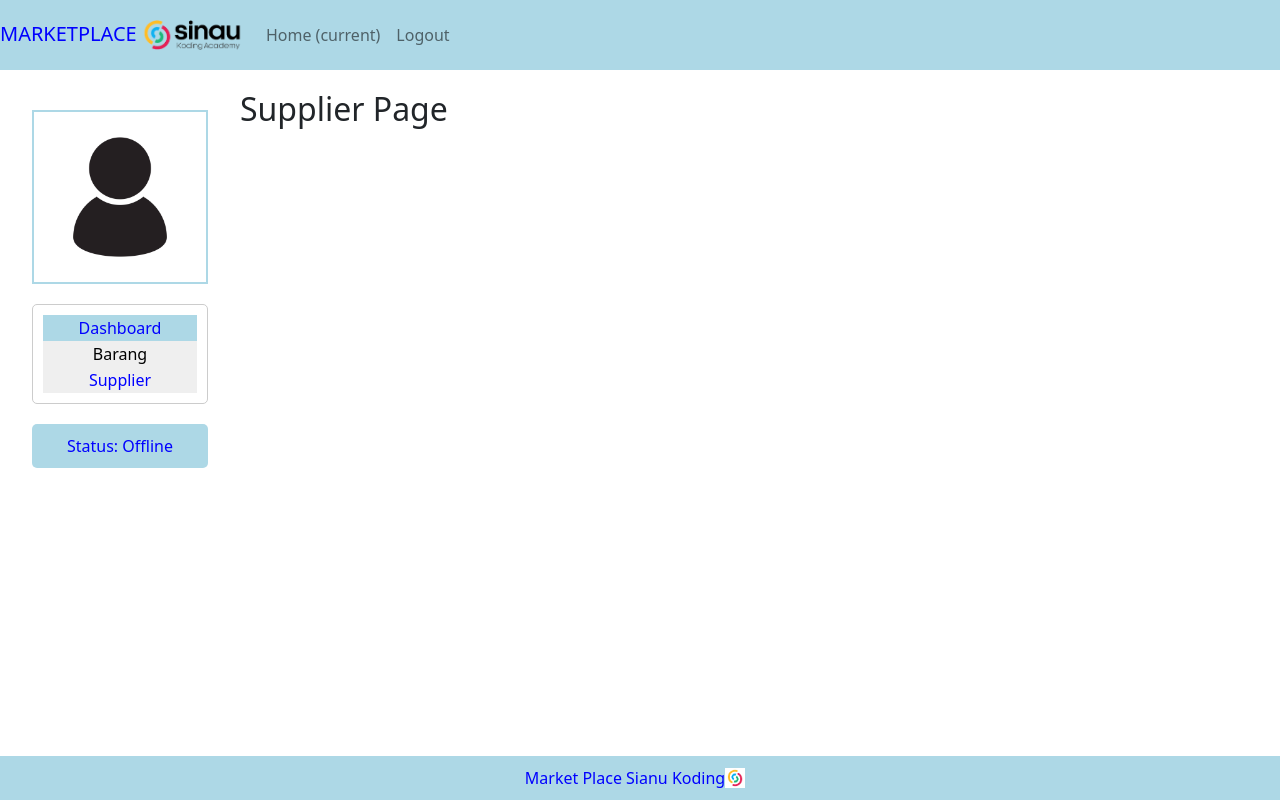
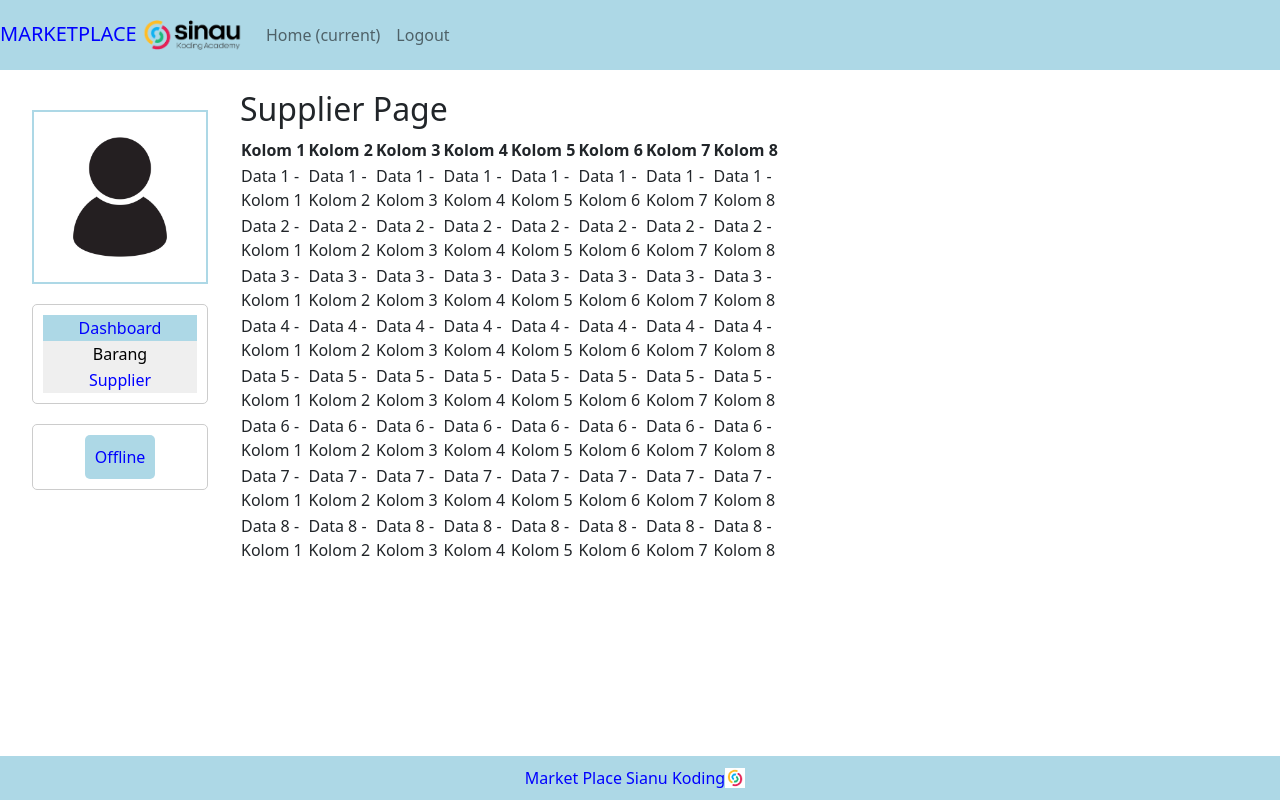
Before and after one commit to naufaldawam/interview-pt-mega-giga-solusindo, a Vue app: page /supplierpage in a window 1280 px wide. Built offline with nearby package versions, Linux system fonts and the light colour scheme; no server answers; sample sign-in values are in the browser's storage.

Commit message:
update isOnline menyertakan waktu online dan waktu login && menyiapkan template barang dan supplier

```diff
--- a/src/views/Barang.vue
+++ b/src/views/Barang.vue
@@ -13,6 +13,34 @@
   <div class="content">
 
     <h2>Barang Page</h2>
+      <div>
+        <table>
+          <thead>
+            <tr>
+              <th>Kolom 1</th>
+              <th>Kolom 2</th>
+              <th>Kolom 3</th>
+              <th>Kolom 4</th>
+              <th>Kolom 5</th>
+              <th>Kolom 6</th>
+              <th>Kolom 7</th>
+              <th>Kolom 8</th>
+            </tr>
+          </thead>
+          <tbody>
+            <tr v-for="row in 8" :key="row">
+              <td>Data {{ row }} - Kolom 1</td>
+              <td>Data {{ row }} - Kolom 2</td>
+              <td>Data {{ row }} - Kolom 3</td>
+              <td>Data {{ row }} - Kolom 4</td>
+              <td>Data {{ row }} - Kolom 5</td>
+              <td>Data {{ row }} - Kolom 6</td>
+              <td>Data {{ row }} - Kolom 7</td>
+              <td>Data {{ row }} - Kolom 8</td>
+            </tr>
+          </tbody>
+        </table>
+      </div>
 
   </div>
 </div>
@@ -23,7 +51,7 @@ import Sidebar from '@/views/Sidebar.vue';
 
 
 export default {
-  name: 'SupplierPage',
+  name: 'barangPage',
   components: {
     Sidebar
   },
@@ -50,23 +78,5 @@ export default {
   padding: 20px;
 }
 
-.user-info {
-  margin-bottom: 20px;
-}
 
-.menu {
-  margin-bottom: 20px;
-}
-
-.list {
-  margin-bottom: 20px;
-}
-
-.status {
-  margin-bottom: 20px;
-}
-
-.pagination {
-  margin-bottom: 20px;
-}
 </style>
--- a/src/views/Sidebar.vue
+++ b/src/views/Sidebar.vue
@@ -47,11 +47,21 @@
         </div>
       </div>
     </div>
-    <div class="status-section">
+    <div class="menu-section">
+      <div class="menu-border">
+        <div class="menu-container">
+          <span class="status-online">{{ isOnline ? 'Online' : 'Offline' }}</span>
+          <span v-if="isOnline" class="font-size: small">Hari Online: {{ onlineSince }}</span>
+          <span v-if="isOnline" class="font-size: small">Waktu Online: {{ onlineDuration }}</span>
+        </div>
+      </div>
+    </div>
+    <!-- <div class="status-section">
       <div class="status-online">
         <span>Status: {{ isOnline ? 'Online' : 'Offline' }}</span>
-      </div>
-    </div>
+        <span v-if="isOnline">Sejak: {{ onlineSince }}</span>
+        <span v-if="isOnline">Durasi Online: {{ onlineDuration }}</span></div>
+    </div> -->
   </div>
 </template>
 
@@ -98,8 +108,8 @@ export default {
       // Decode token payload
       const payload = token.split('.')[1];
       const decodedPayload = atob(payload);
-      const { sub: username , exp: expirationTime} = JSON.parse(decodedPayload);
-      const ambilDataUsername = username;
+      const { sub: username , exp: expirationTime, iat: issuedAtTime} = JSON.parse(decodedPayload);
+      // const ambilDataUsername = username;
 
       // console.log("payload: ", payload);
       // console.log("decode payload: ", JSON.stringify(decodedPayload) );
@@ -132,13 +142,42 @@ export default {
             //   console.log('Status: Offline');
             // }
             this.isOnline = currentTime < expirationTime;
+            if (this.isOnline) {
+              const loginTime = new Date(issuedAtTime * 1000); // Convert to milliseconds
+              const options = { weekday: 'long', year: 'numeric', month: 'long', day: 'numeric', hour: 'numeric', minute: 'numeric' };
+              //ambil waktu login dengan format yy-mm-dd
+              const year = loginTime.getFullYear();
+              const month = String(loginTime.getMonth() + 1).padStart(2, '0');
+              const day = String(loginTime.getDate()).padStart(2, '0');
+              this.onlineSince = `${year}-${month}-${day}`;
+              //ambil waktu dia login dari jam berapa
+              const loginHour = loginTime.getHours();
+              const loginMinute = loginTime.getMinutes();
+              const loginSecond = loginTime.getSeconds();
+              this.onlineDuration = `${loginHour.toString().padStart(2, '0')}:${loginMinute.toString().padStart(2, '0')}:${loginSecond.toString().padStart(2, '0')}`;
+            }
           }
         })
         .catch((error) => {
           console.error(error);
         });
-    }
-      ,
+      },
+      formatDuration(durationInSeconds) {
+        const hours = Math.floor(durationInSeconds / 3600);
+        const minutes = Math.floor((durationInSeconds % 3600) / 60);
+        const seconds = durationInSeconds % 60;
+
+        let durationString = '';
+        if (hours > 0) {
+          durationString += `${hours} jam `;
+        }
+        if (minutes > 0) {
+          durationString += `${minutes} menit `;
+        }
+        durationString += `${seconds} detik`;
+
+        return durationString;
+      },
       setActiveMenu(path) {
         if (path === '/dashboard') {
           this.activeMenu = 'dashboard';
@@ -273,4 +312,7 @@ export default {
   background-color: lightblue;
 }
 
+.span-menu{
+
+}
 </style>
--- a/src/views/Supplier.vue
+++ b/src/views/Supplier.vue
@@ -13,7 +13,34 @@
   <div class="content">
 
     <h2>Supplier Page</h2>
-
+      <div>
+        <table>
+          <thead>
+            <tr>
+              <th>Kolom 1</th>
+              <th>Kolom 2</th>
+              <th>Kolom 3</th>
+              <th>Kolom 4</th>
+              <th>Kolom 5</th>
+              <th>Kolom 6</th>
+              <th>Kolom 7</th>
+              <th>Kolom 8</th>
+            </tr>
+          </thead>
+          <tbody>
+            <tr v-for="row in 8" :key="row">
+              <td>Data {{ row }} - Kolom 1</td>
+              <td>Data {{ row }} - Kolom 2</td>
+              <td>Data {{ row }} - Kolom 3</td>
+              <td>Data {{ row }} - Kolom 4</td>
+              <td>Data {{ row }} - Kolom 5</td>
+              <td>Data {{ row }} - Kolom 6</td>
+              <td>Data {{ row }} - Kolom 7</td>
+              <td>Data {{ row }} - Kolom 8</td>
+            </tr>
+          </tbody>
+        </table>
+      </div>
   </div>
 </div>
 </template>
@@ -50,23 +77,4 @@ export default {
   padding: 20px;
 }
 
-.user-info {
-  margin-bottom: 20px;
-}
-
-.menu {
-  margin-bottom: 20px;
-}
-
-.list {
-  margin-bottom: 20px;
-}
-
-.status {
-  margin-bottom: 20px;
-}
-
-.pagination {
-  margin-bottom: 20px;
-}
 </style>
```
